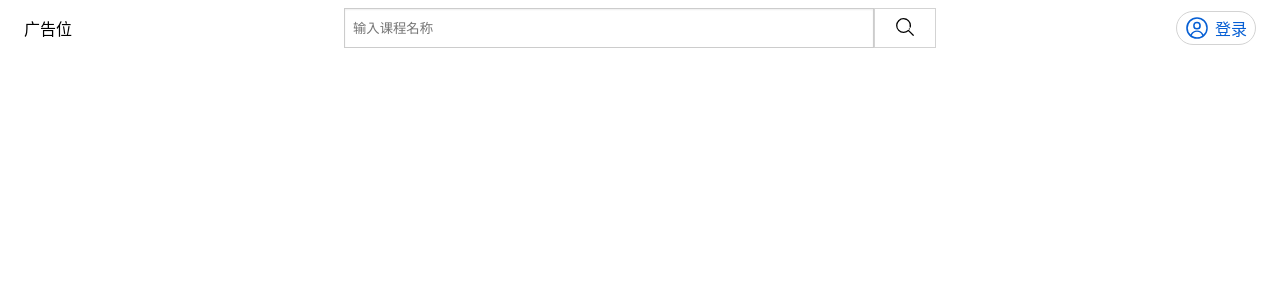
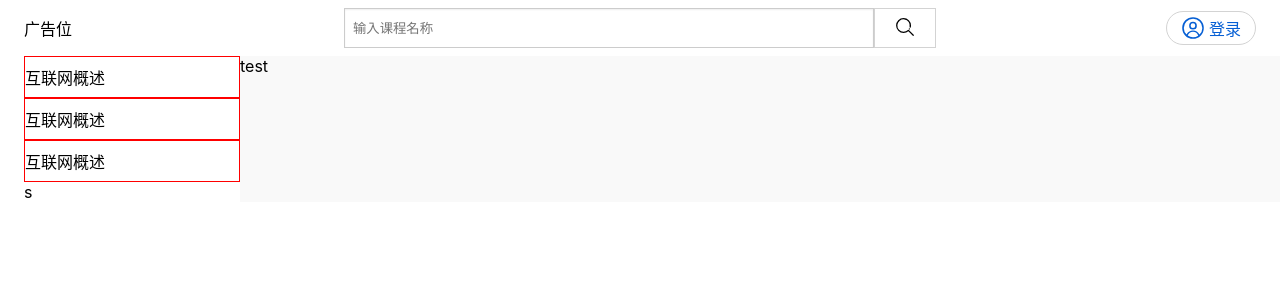
Before and after one commit to aslan-alt/self-study-web, a Next.js app: page / in a window 1280 px wide. Shown: the top 300 px of the page. Built offline with nearby package versions, Linux system fonts and the light colour scheme.

Commit message:
Patch: add Layout.tsx

```diff
--- a/components/Header.tsx
+++ b/components/Header.tsx
@@ -70,13 +70,13 @@ const SignInButton = styled.div`
   color: #065fd4;
   height: 34px;
   border: 1px solid var(--ytd-searchbox-legacy-button-border-color);
-  min-width: 80px;
-  padding: 0 8px;
+  min-width: 90px;
+  padding: 0 14px;
   justify-content: space-between;
-  border-radius: 20px;
+  border-radius: var(--cx-spacing-3x);
   font-size: var(--cx-spacing-2x);
   cursor: pointer;
   :hover {
-    background: rgba(62, 166, 255, 0.2);
+    background: #def1ff;
   }
 `;
--- /dev/null
+++ b/components/Layout.tsx
@@ -0,0 +1,35 @@
+import React, {FC} from 'react';
+import styled from 'styled-components';
+import {Header} from '@/components/Header';
+import {Lessons} from '@/components/Lessons';
+
+type Props = {
+  leftContent?: React.ReactNode;
+  rightContent?: React.ReactNode;
+  headerContent?: React.ReactNode;
+};
+export const Layout: FC<Props> = ({
+  leftContent = <Lessons />,
+  rightContent,
+  headerContent = <Header />,
+  ...reset
+}) => {
+  return (
+    <div {...reset}>
+      {headerContent}
+      <Body>
+        <div>{leftContent}</div>
+        <Right>{rightContent}</Right>
+      </Body>
+    </div>
+  );
+};
+
+const Body = styled.div`
+  display: grid;
+  grid-template-columns: 240px 1fr;
+`;
+
+const Right = styled.div`
+  background: #f9f9f9;
+`;
--- /dev/null
+++ b/components/Lessons.tsx
@@ -0,0 +1,43 @@
+import React from 'react';
+import Link from 'next/link';
+import styled from 'styled-components';
+
+export const Lessons = () => {
+  const mockData = [
+    {
+      id: 1,
+      text: '互联网概述',
+    },
+    {
+      id: 2,
+      text: 'HTML',
+    },
+    {
+      id: 3,
+      text: 'CSS',
+    },
+  ];
+  return (
+    <Container>
+      {mockData.map((item) => {
+        return (
+          <Item key={item.id}>
+            <Link href={`/lesson/${item.id}`}>
+              <a>互联网概述</a>
+            </Link>
+          </Item>
+        );
+      })}
+      s
+    </Container>
+  );
+};
+
+const Container = styled.ul`
+  padding-left: var(--cx-spacing-3x);
+`;
+const Item = styled.li`
+  border: 1px solid red;
+  padding: 8px 0;
+  //background: #e5e5e5;
+`;
--- a/pages/index.tsx
+++ b/pages/index.tsx
@@ -1,18 +1,15 @@
 import React from 'react';
 import {GetServerSideProps, NextPage} from 'next';
-import {Header} from '@/components/Header';
+import {Layout} from '@/components/Layout';
 
 type Props = {
   userInfo?: {};
 };
 
 const Home: NextPage<Props> = () => {
-  return (
-    <div data-tn="home-container">
-      <Header />
-    </div>
-  );
+  return <Layout data-tn="home-container" rightContent={'test'} />;
 };
+
 export default Home;
 
 export const getServerSideProps: GetServerSideProps = async () => {
--- a/styles/global.scss
+++ b/styles/global.scss
@@ -18,8 +18,14 @@ a{
   color:inherit;
 }
 
+ul,li {
+  list-style: none;
+  padding: 0;
+  margin: 0;
+}
 body{
   font-family: $font-hei;
+  font-size: 16px;
 }
 
 :root {
```
Also changed, not shown: pages/lesson/[id].tsx (added, +10 -0 lines).
